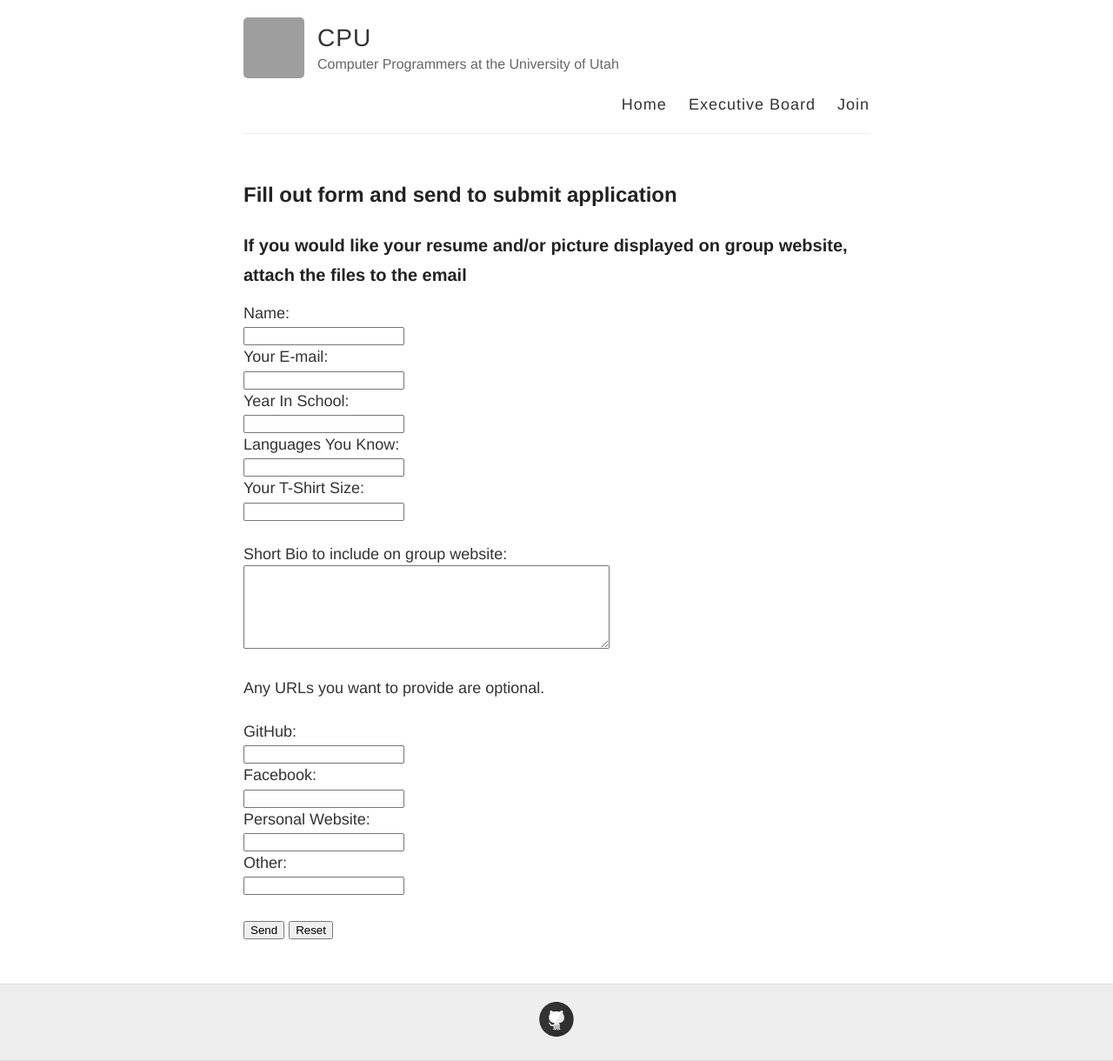
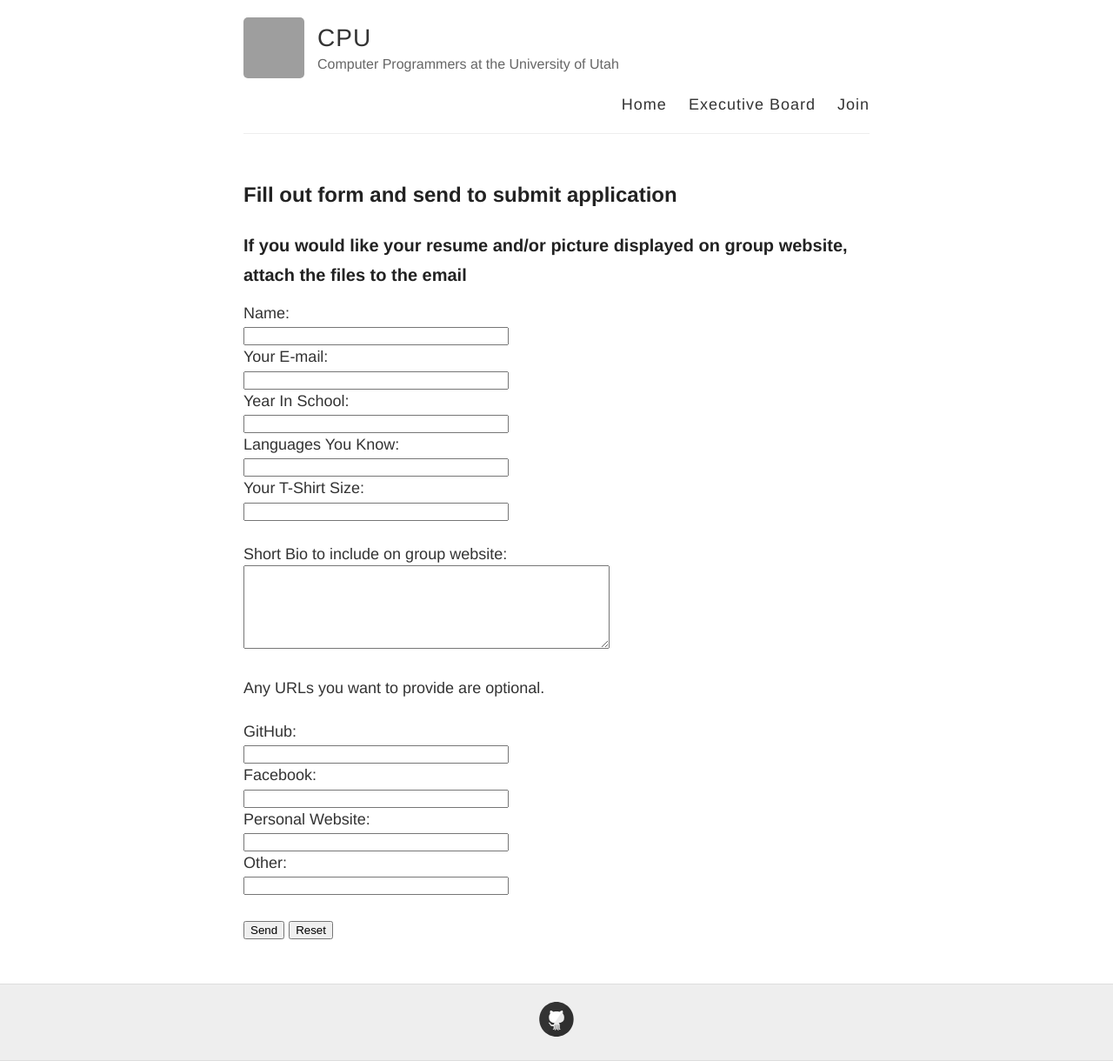
Before and after one commit to joshcally/cpuofu.github.io, a Jekyll site: the page built from html/join.html, in a window 1280 px wide. Shown: the whole page at 87% size. Built offline with Jekyll 4.4.1, drawn with Linux system fonts in a browser that asks for light colours; Markdown is read by kramdown in place of the engine named in the settings; grey boxes are pictures that could not be loaded.

Commit message:
Size of text boxes

```diff
--- a/html/join.html
+++ b/html/join.html
@@ -9,15 +9,15 @@ permalink: /join/
 
 <form action="MAILTO:cpuofu@gmail.com?subject=NEW MEMBER" id="joinform" method="post" enctype="text/plain">
 Name:<br>
-  <input type="text" name="name"><br>
+  <input type="text" name="name" size="35"><br>
   Your E-mail:<br>
-  <input type="text" name="mail"><br>
+  <input type="text" name="mail" size="35"><br>
   Year In School:<br>
-  <input type="text" name="year"><br>
+  <input type="text" name="year" size="35"><br>
   Languages You Know:<br>
-  <input type="text" name="languages"><br>
+  <input type="text" name="languages" size="35"><br>
   Your T-Shirt Size:<br>
-  <input type="text" name="shirt"><br><br>
+  <input type="text" name="shirt" size="35"><br><br>
 </form>
 
 Short Bio to include on group website:<br>
@@ -26,13 +26,13 @@ Short Bio to include on group website:<br>
   Any URLs you want to provide are optional.<br><br>
 
   GitHub:<br>
-  <input type="text" name="github" form="joinform"><br>
+  <input type="text" name="github" form="joinform" size="35"><br>
   Facebook:<br>
-  <input type="text" name="facebook" form="joinform"><br>
+  <input type="text" name="facebook" form="joinform" size="35"><br>
   Personal Website:<br>
-  <input type="text" name="personal" form="joinform"><br>
+  <input type="text" name="personal" form="joinform" size="35"><br>
   Other:<br>
-  <input type="text" name="other" form="joinform"><br><br>
+  <input type="text" name="other" form="joinform" size="35"><br><br>
 
 <input type="submit" value="Send" form="joinform" id="submitjoin">
 <input type="reset" value="Reset" form="joinform" id="resetjoin">
--- a/style.scss
+++ b/style.scss
@@ -236,7 +236,7 @@ nav {
     }
   }
 
-  input#submitjoin, input#resetjoin{
+  input#submitjoin{
     width:100px; /*same as the height*/
     height:100px; /*same as the width*/
     background-color:#ff0000;
@@ -253,7 +253,7 @@ nav {
     box-shadow: 2px 2px 15px rgba(0,0,0, .75);
   }
 /***NOW STYLE THE BUTTON'S HOVER STATE***/
-  input#submitjoin, input#resetjoin:hover{
+  input#submitjoin:hover{
     background:#c20b0b;
     border:1px solid #c20b0b;
     /*reduce the size of the shadow to give a pushed effect*/
```
